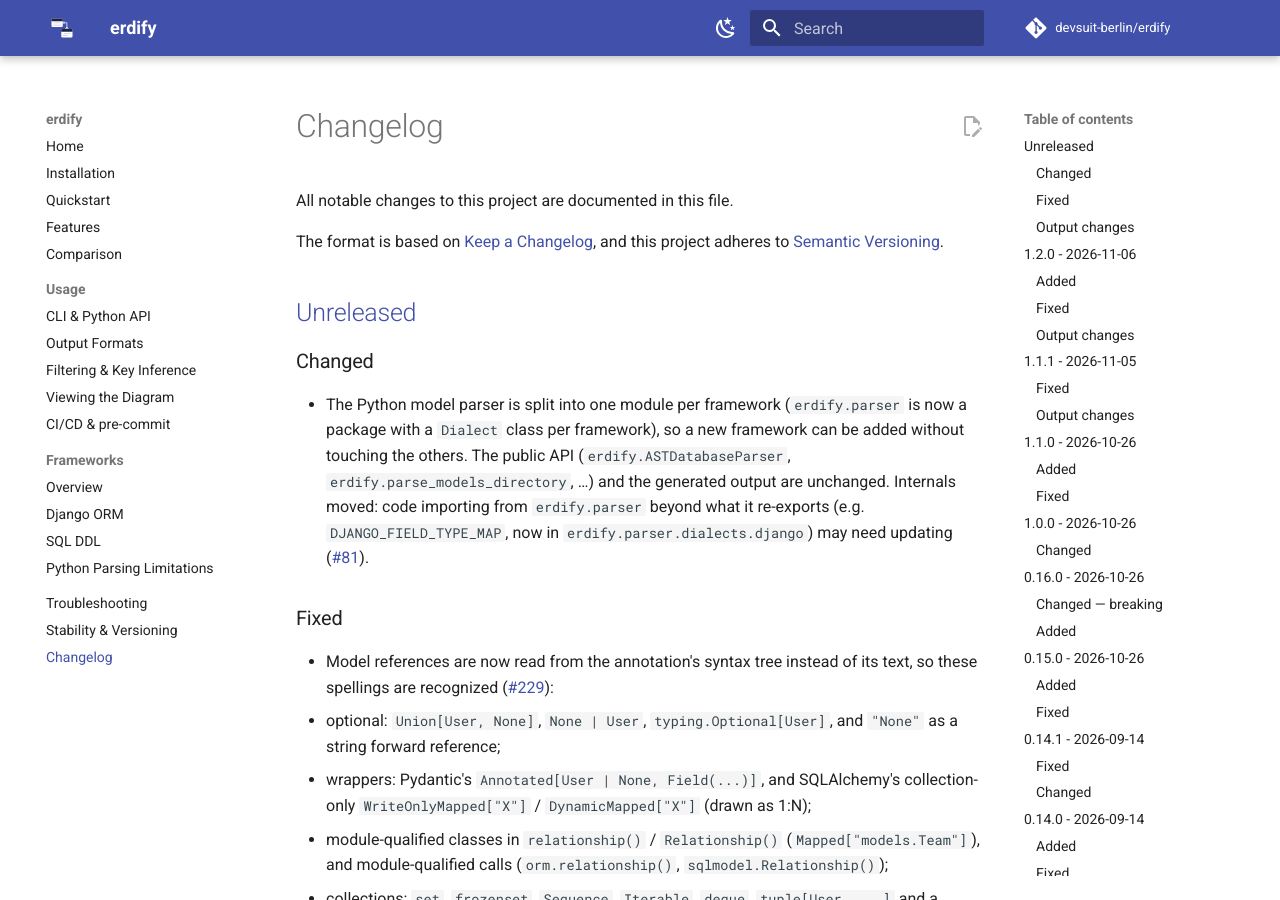
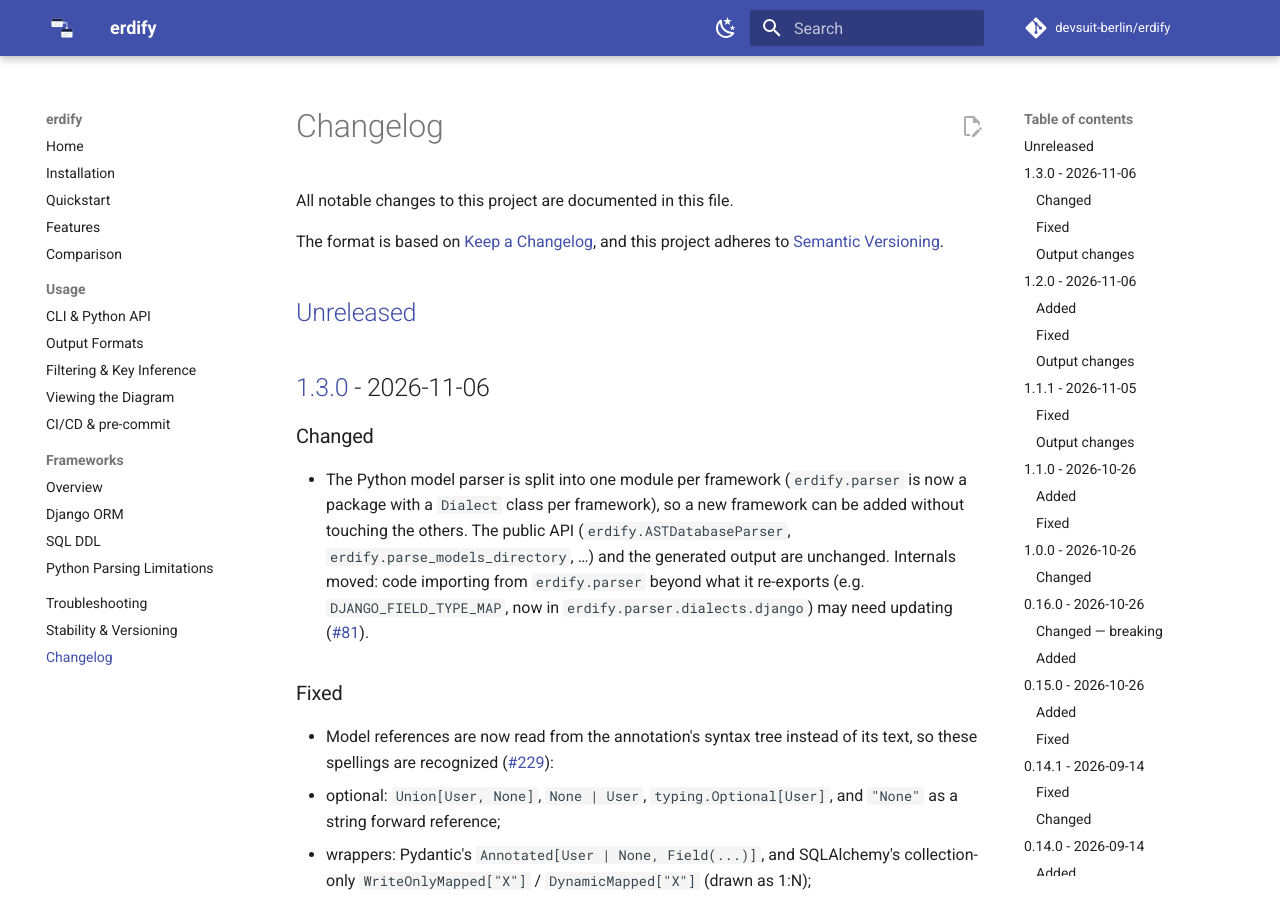
Before and after one commit to devsuit-berlin/erdify, an MkDocs documentation site: the page built from docs/changelog.md, in a window 1280 px wide and 900 px high. Built offline with MkDocs 1.6.1 and Material for MkDocs 9.7.7, drawn with Linux system fonts in a browser that asks for light colours; comment, search, counter and statistics services are not loaded.

Commit message:
chore: release 1.3.0 (#245)
## Summary

Release 1.3.0, a minor release. The parser is rewritten into
per-framework dialects (#81), and it ships a batch of fixes that change
the diagram output (#229, #230, #232, #233, #236).

- `pyproject.toml` and `uv.lock` bumped to 1.3.0
- `CHANGELOG.md`: `[Unreleased]` moved to `[1.3.0] - 2026-11-06`, and
the compare links are updated
- `docs/usage/ci.md` and `.pre-commit-hooks.yaml`: pre-commit example
pinned to `rev: v1.3.0`

No breaking change: `erdify.__all__` is unchanged, and the JSON shape
stays at `schema_version` 1. The release notes include an **Output
changes** section, so `--check` fails once after upgrading. After
merging, `gh release create v1.3.0` publishes to PyPI through the gated
`pypi` environment.

## Type of change

- [ ] Bug fix
- [ ] New feature
- [x] Documentation
- [x] Refactor / maintenance

## Checklist

- [x] `uv run pytest` passes locally
- [x] `CHANGELOG.md` updated

```diff
--- a/.pre-commit-hooks.yaml
+++ b/.pre-commit-hooks.yaml
@@ -2,7 +2,7 @@
 #
 #   repos:
 #     - repo: https://github.com/devsuit-berlin/erdify
-#       rev: v1.2.0
+#       rev: v1.3.0
 #       hooks:
 #         - id: erdify
 #           args: [./src/database, -o, docs/erd.puml]
--- a/CHANGELOG.md
+++ b/CHANGELOG.md
@@ -6,6 +6,8 @@ The format is based on [Keep a Changelog](https://keepachangelog.com/en/1.1.0/),
 and this project adheres to [Semantic Versioning](https://semver.org/spec/v2.0.0.html).
 
 ## [Unreleased]
+
+## [1.3.0] - 2026-11-06
 
 ### Changed
 
@@ -940,7 +942,8 @@ open-source maintenance.
 
 - Initial release: generate PlantUML ERD diagrams from SQLModel models via AST.
 
-[Unreleased]: https://github.com/devsuit-berlin/erdify/compare/v1.2.0...HEAD
+[Unreleased]: https://github.com/devsuit-berlin/erdify/compare/v1.3.0...HEAD
+[1.3.0]: https://github.com/devsuit-berlin/erdify/compare/v1.2.0...v1.3.0
 [1.2.0]: https://github.com/devsuit-berlin/erdify/compare/v1.1.1...v1.2.0
 [1.1.1]: https://github.com/devsuit-berlin/erdify/compare/v1.1.0...v1.1.1
 [1.1.0]: https://github.com/devsuit-berlin/erdify/compare/v1.0.0...v1.1.0
--- a/pyproject.toml
+++ b/pyproject.toml
@@ -1,6 +1,6 @@
 [project]
 name = "erdify"
-version = "1.2.0"
+version = "1.3.0"
 description = "A zero-dependency ERD generator for your Python models — pure AST, no database required."
 readme = "README.md"
 license = "MIT"
```
Also changed, not shown: docs/usage/ci.md (+1 -1 lines), 1 other file.
